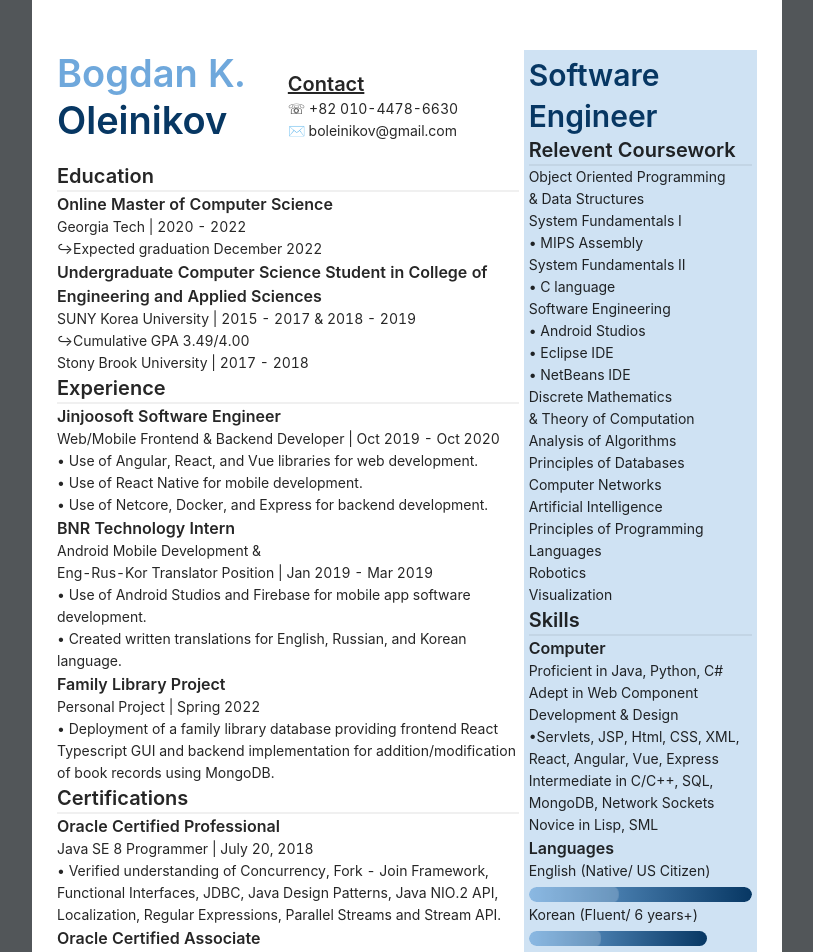
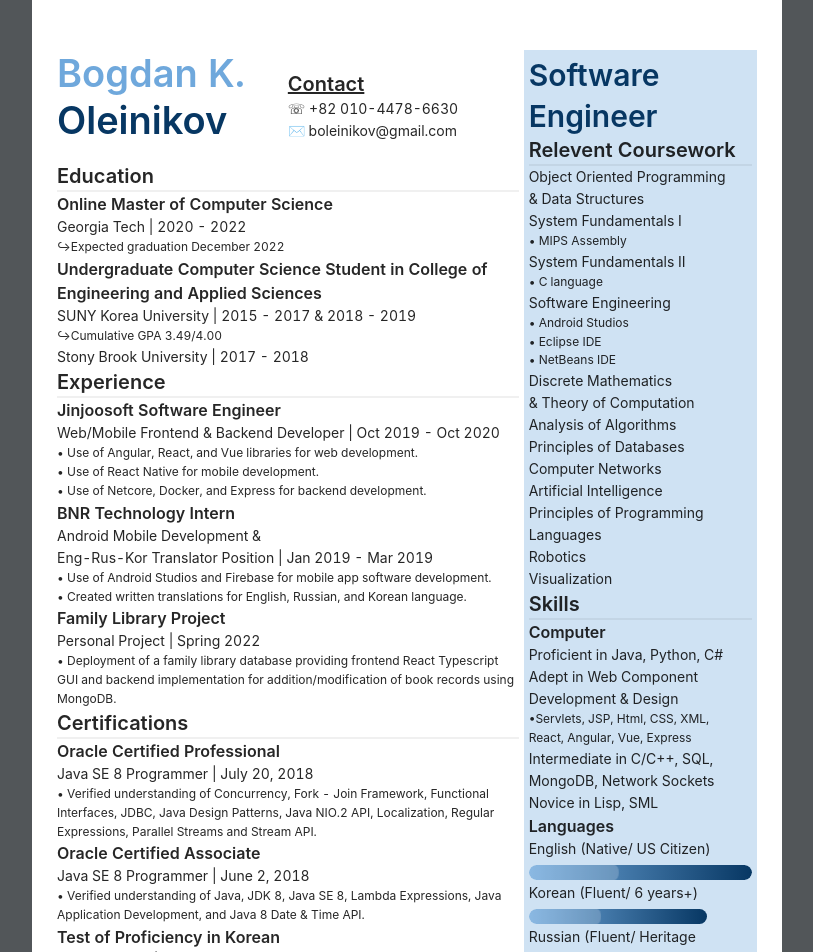
Before and after one commit to bowdawn/oleinikov-resume, a React (Create React App) app: page / in a window 1280 px wide. Shown: the top 952 px of the page, without its empty margins (233-1046 px from the left). Built offline with nearby package versions, Linux system fonts and the light colour scheme.

Commit message:
added small text

```diff
--- a/src/App.css
+++ b/src/App.css
@@ -8,6 +8,7 @@
   display: flex;
   justify-content: center;
   min-width: 750px;
+  zoom: 1;
 }
 
 .App-logo {
--- a/src/App.tsx
+++ b/src/App.tsx
@@ -26,15 +26,15 @@ const App: FC = () => (
           <div>
             <div>
               <Title level={5} >Online Master of Computer Science </Title>
-              Georgia Tech | 2020 - 2022 <br />
-              ↪Expected graduation December 2022
+              <div className='description-title'>Georgia Tech | 2020 - 2022 </div>
+              <div className='description-detail'>↪Expected graduation December 2022</div>
             </div>
             <div>
               <Title level={5}> Undergraduate Computer Science Student in College of
                 Engineering and Applied Sciences </Title>
-              SUNY Korea University | 2015 - 2017 & 2018 - 2019 <br />
-              ↪Cumulative GPA 3.49/4.00 <br />
-              Stony Brook University | 2017 - 2018 <br />
+              <div className='description-title'>SUNY Korea University | 2015 - 2017 & 2018 - 2019</div>
+              <div className='description-detail'>↪Cumulative GPA 3.49/4.00 </div >
+              <div className='description-title'>Stony Brook University | 2017 - 2018 </div>
             </div>
           </div>
         </div>
@@ -44,24 +44,25 @@ const App: FC = () => (
           <div>
             <div>
               <Title level={5}> Jinjoosoft Software Engineer</Title>
-              Web/Mobile Frontend & Backend Developer | Oct 2019 - Oct 2020<br />
-              • Use of Angular, React, and Vue libraries for web development.<br />
+              <div className='description-title'>Web/Mobile Frontend & Backend Developer | Oct 2019 - Oct 2020</div>
+              <div className='description-detail'>• Use of Angular, React, and Vue libraries for web development.<br />
                 • Use of React Native for mobile development.<br />
                 • Use of Netcore, Docker, and Express for backend development.
               </div>
+            </div>
             <div>
               <Title level={5}>BNR Technology Intern</Title>
-              Android Mobile Development &<br />
-              Eng-Rus-Kor Translator Position | Jan 2019 - Mar 2019<br />
-              • Use of Android Studios and Firebase for mobile app software development.<br />
-              • Created written translations for English, Russian, and Korean language.
+              <div className='description-title'>Android Mobile Development &<br />
+                Eng-Rus-Kor Translator Position | Jan 2019 - Mar 2019</div>
+              <div className='description-detail'>• Use of Android Studios and Firebase for mobile app software development.<br />
+                • Created written translations for English, Russian, and Korean language.</div>
             </div>
             <div>
               <Title level={5}>Family Library Project</Title>
-              Personal Project | Spring 2022<br />
-              • Deployment of a family library database providing frontend React Typescript
+              <div className='description-title'>Personal Project | Spring 2022</div>
+              <div className='description-detail'>• Deployment of a family library database providing frontend React Typescript
                 GUI and backend implementation for addition/modification of book records
-              using MongoDB.
+                using MongoDB.</div>
             </div>
           </div>
         </div>
@@ -71,23 +72,23 @@ const App: FC = () => (
           <div>
             <div>
               <Title level={5}>Oracle Certified Professional</Title>
-              Java SE 8 Programmer | July 20, 2018<br />
-              • Verified understanding of Concurrency, Fork - Join Framework, Functional Interfaces,
+              <div className='description-title'>Java SE 8 Programmer | July 20, 2018</div>
+              <div className='description-detail'>• Verified understanding of Concurrency, Fork - Join Framework, Functional Interfaces,
                 JDBC, Java Design Patterns, Java NIO.2 API, Localization, Regular Expressions,
-              Parallel Streams and Stream API.
+                Parallel Streams and Stream API.</div>
             </div>
             <div>
               <Title level={5}>Oracle Certified Associate</Title>
-              Java SE 8 Programmer | June 2, 2018<br />
-              • Verified understanding of Java, JDK 8, Java SE 8, Lambda Expressions, Java
-              Application Development, and Java 8 Date & Time API.
+              <div className='description-title'>Java SE 8 Programmer | June 2, 2018</div>
+              <div className='description-detail'>• Verified understanding of Java, JDK 8, Java SE 8, Lambda Expressions, Java
+                Application Development, and Java 8 Date & Time API.</div>
             </div>
             <div>
               <Title level={5}>Test of Proficiency in Korean</Title>
-              TOPIK Level 6 | Oct 2021<br />
-              • Absolutely fluent in the Korean language for professional research or work, Capacity
+              <div className='description-title'>TOPIK Level 6 | Oct 2021</div>
+              <div className='description-detail'>• Absolutely fluent in the Korean language for professional research or work, Capacity
                 to understand and express oneself without problem, although without the full fluency of
-              a native speaker.
+                a native speaker.</div>
             </div>
           </div>
         </div>
@@ -97,17 +98,19 @@ const App: FC = () => (
         <Title level={4} >Relevent Coursework</Title>
 
         <Divider />
-        <div>
+        <div className='description-title'>
           Object Oriented Programming <br />
           & Data Structures<br />
           System Fundamentals Ⅰ<br />
-          • MIPS Assembly<br />
+          <div className='description-detail'>• MIPS Assembly</div>
           System Fundamentals Ⅱ<br />
-          • C language<br />
+          <div className='description-detail'>• C language</div>
           Software Engineering<br />
+          <div className='description-detail'>
             • Android Studios<br />
             • Eclipse IDE<br />
-          • NetBeans IDE<br />
+            • NetBeans IDE
+          </div>
           Discrete Mathematics<br />
           & Theory of Computation<br />
           Analysis of Algorithms<br />
@@ -127,8 +130,8 @@ const App: FC = () => (
           Proficient in Java, Python, C#<br />
           Adept in Web Component<br />
           Development & Design<br />
-          •Servlets, JSP, Html, CSS, XML,<br />
-          React, Angular, Vue, Express<br />
+          <div className='description-detail'>•Servlets, JSP, Html, CSS, XML,<br />
+          React, Angular, Vue, Express</div>
           Intermediate in C/C++, SQL,<br />
           MongoDB, Network Sockets<br />
           Novice in Lisp, SML<br />
--- a/src/style/resume.css
+++ b/src/style/resume.css
@@ -28,3 +28,11 @@
     background-color: #CFE2F3;
     padding: 5px;
 }
+
+.description-title{
+    font-size: 14px;
+}
+
+.description-detail{
+    font-size: 12px
+}
```
Lines whose indentation alone changed are shown as unchanged.
